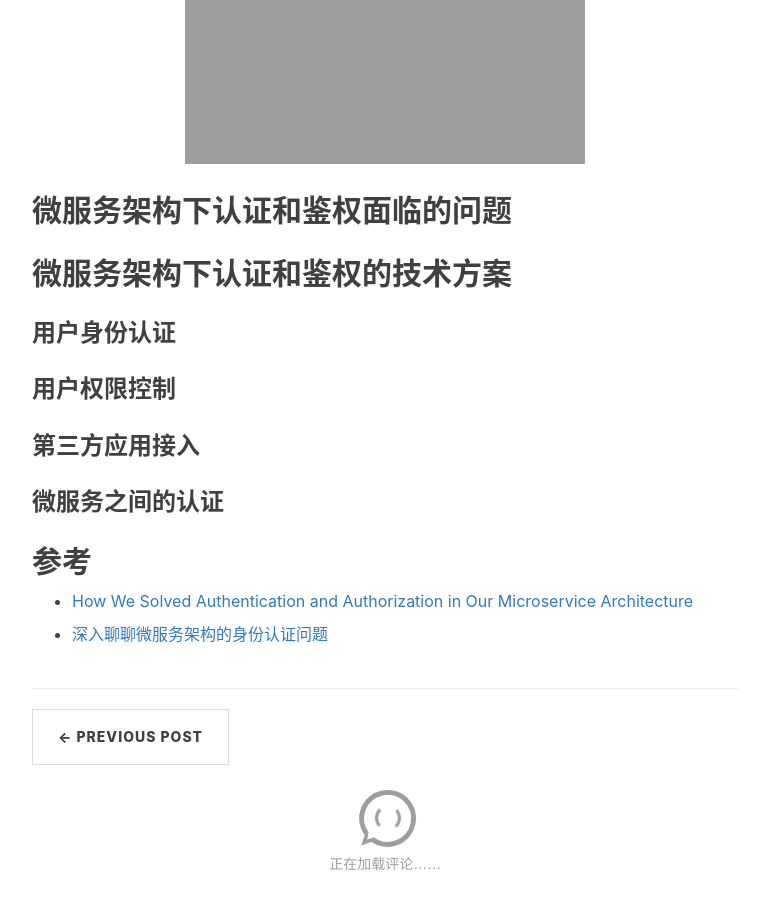
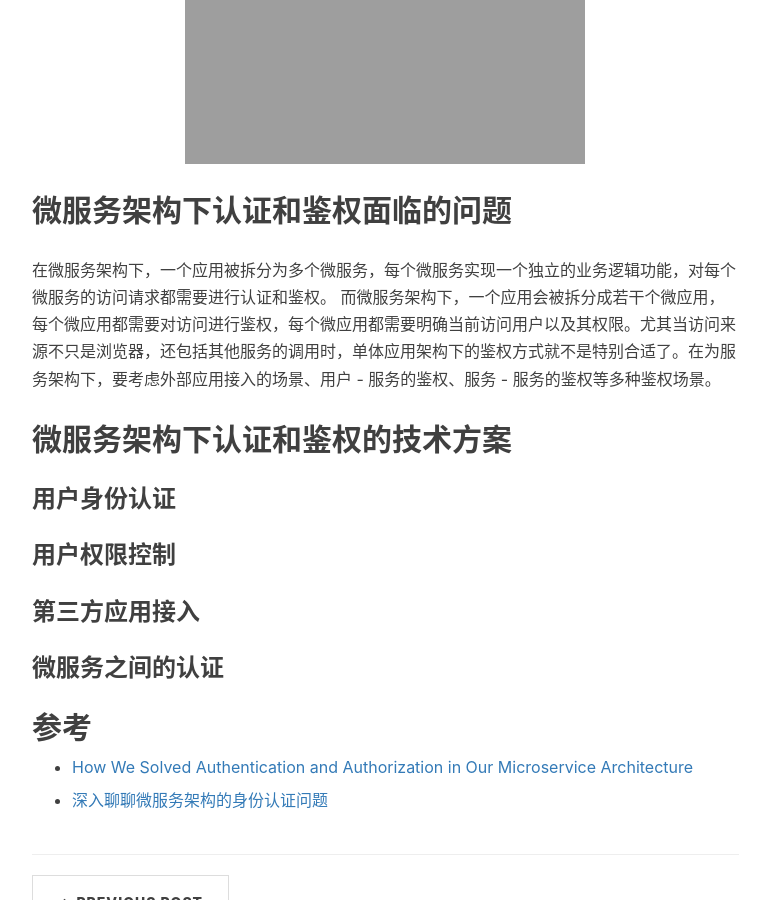
Before and after one commit to zhaohuabing/jekyll_blog_backup, a Jekyll site: the page built from _posts/2018-02-03-authentication&authorization-of-microservice.markdown, in a window 1280 px wide and 900 px high, scrolled down 2061 px. Shown: the whole window, without its empty margins (233-1000 px from the left). Built offline with Jekyll 4.4.1, drawn with Linux system fonts in a browser that asks for light colours; nearby versions of some CDN libraries; emoji names are drawn with the system emoji font; comment, search, counter and statistics services are not loaded.

Commit message:
Add post: authentication&authorization of microservice
Signed-off-by: HuabingZhao <zhao.huabing@zte.com.cn>

```diff
--- a/_posts/2018-02-03-authentication&authorization-of-microservice.markdown
+++ b/_posts/2018-02-03-authentication&authorization-of-microservice.markdown
@@ -35,7 +35,8 @@ tags:
 ![单体应用用户操作鉴权序列图](\img\in-post\2018-02-03-authentication&authorization-of-microservice\monolith-user-request.png)
 
 ## 微服务架构下认证和鉴权面临的问题
-
+在微服务架构下，一个应用被拆分为多个微服务，每个微服务实现一个独立的业务逻辑功能，对每个微服务的访问请求都需要进行认证和鉴权。
+而微服务架构下，一个应用会被拆分成若干个微应用，每个微应用都需要对访问进行鉴权，每个微应用都需要明确当前访问用户以及其权限。尤其当访问来源不只是浏览器，还包括其他服务的调用时，单体应用架构下的鉴权方式就不是特别合适了。在为服务架构下，要考虑外部应用接入的场景、用户 - 服务的鉴权、服务 - 服务的鉴权等多种鉴权场景。
 ## 微服务架构下认证和鉴权的技术方案
 
 ### 用户身份认证
```
Also changed, not shown: 1 other file.
